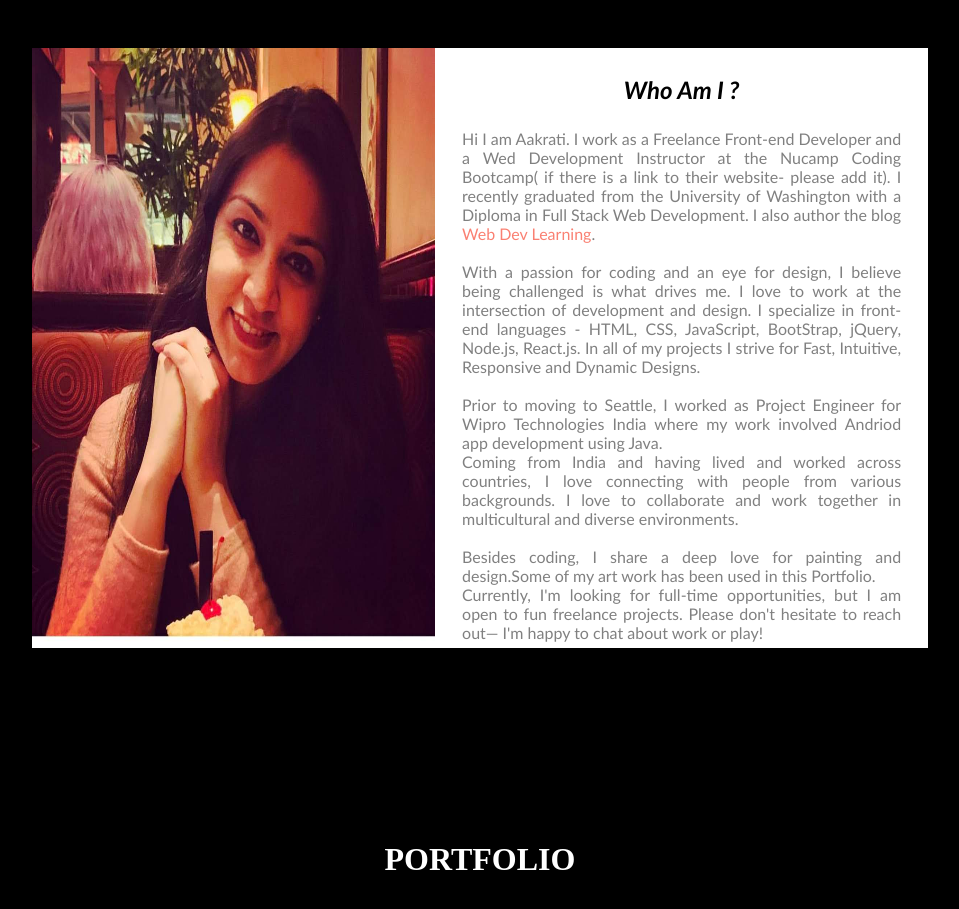
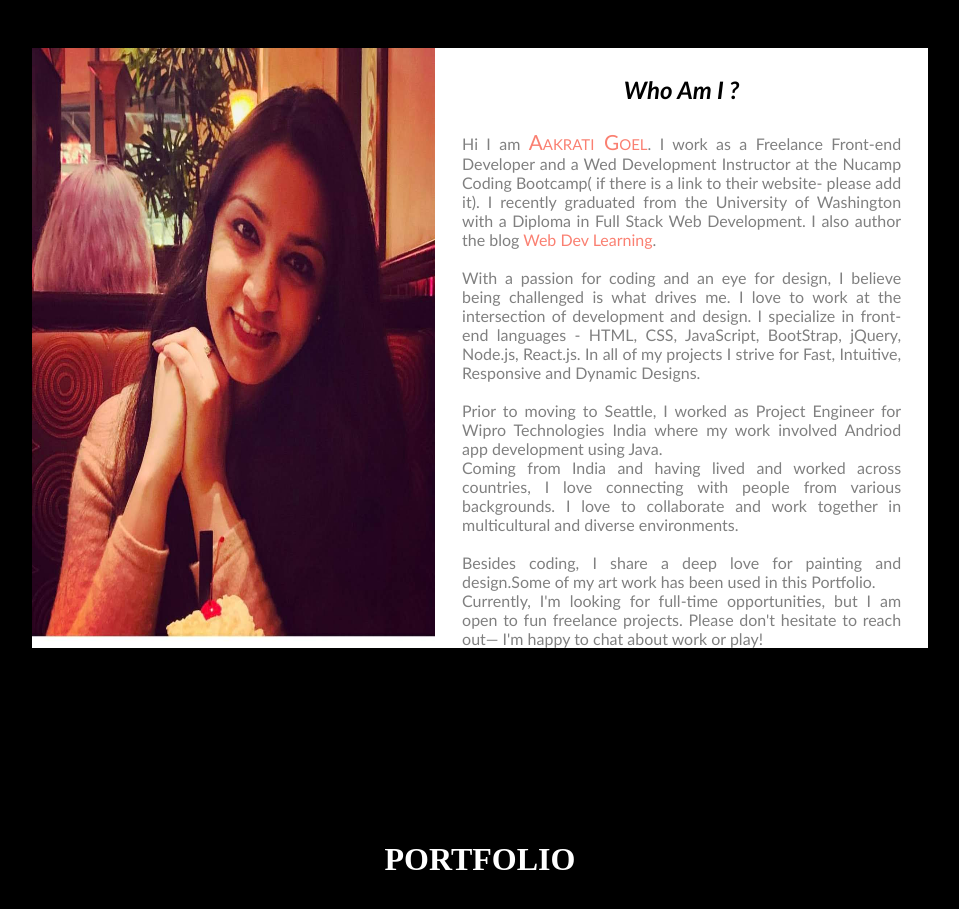
Before and after one commit to Aakratigoel/Portfolio, a React (Create React App) app: page / in a window 1280 px wide. Shown: the part 1100-2009 px from the top of the page, without its empty margins (160-1119 px from the left). Built offline with nearby package versions, Linux system fonts and the light colour scheme.

Commit message:
added style to name in about me content

```diff
--- a/src/index.css
+++ b/src/index.css
@@ -170,6 +170,11 @@ body{
 }
 a{
   text-decoration: none;
+}
+#aboutname{
+  font-variant: small-caps;
+  color:salmon;
+  font-size:130%;
 }
 .navDivitem:hover{
   color:rgb(209, 14, 209);
--- a/src/index.js
+++ b/src/index.js
@@ -170,7 +170,7 @@ class About extends React.Component {
           <div id="content">
             <h2 id="heading2">Who Am I ?</h2>
             <p id="paracontent">
-              Hi I am Aakrati. I work as a Freelance Front-end Developer and a Wed Development Instructor at the Nucamp Coding Bootcamp( if there is a link to their website- please add it).
+              Hi I am <span id="aboutname">Aakrati Goel</span>. I work as a Freelance Front-end Developer and a Wed Development Instructor at the Nucamp Coding Bootcamp( if there is a link to their website- please add it).
               I recently graduated from the University of Washington with a Diploma in Full Stack Web Development.
               I also author the blog <span><a id ="bloglink"href="https://webdevlearning.com" target="_blank">Web Dev Learning</a></span>.
               <br></br>
```
Also changed, not shown: 1 other file (tests, documents, lock files or other folders).
